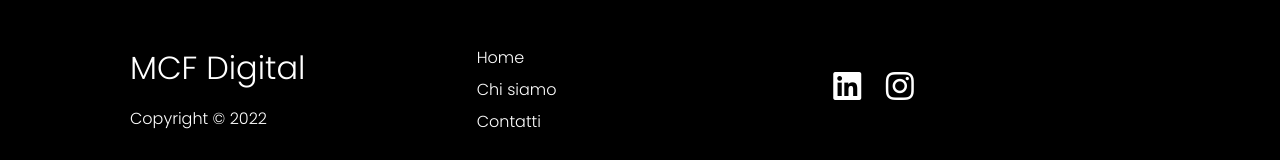
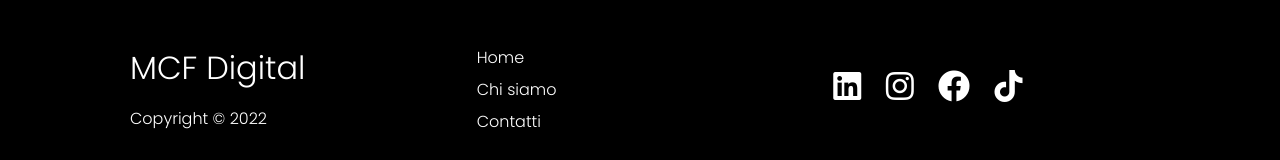
Before and after one commit to Francesco-Fera/mcf-website, a plain HTML site: page about.html in a window 1280 px wide. Shown: the part 736-896 px from the top of the page. Drawn offline with Linux system fonts and the light colour scheme.

Commit message:
social icons

```diff
--- a/about.html
+++ b/about.html
@@ -87,6 +87,12 @@
           <a href="https://instagram.com/mcfdigital.it?igshid=YmMyMTA2M2Y="
             ><i class="fab fa-instagram fa-2x"></i
           ></a>
+          <a href="https://www.linkedin.com/company/mcf-digital/"
+            ><i class="fab fa-facebook fa-2x"></i
+          ></a>
+          <a href="http://www.tiktok.com/@mcfdigital"
+            ><i class="fab fa-tiktok fa-2x"></i
+          ></a>
         </div>
       </div>
     </footer>
```
Also changed, not shown: work.html (+6 -0 lines).
